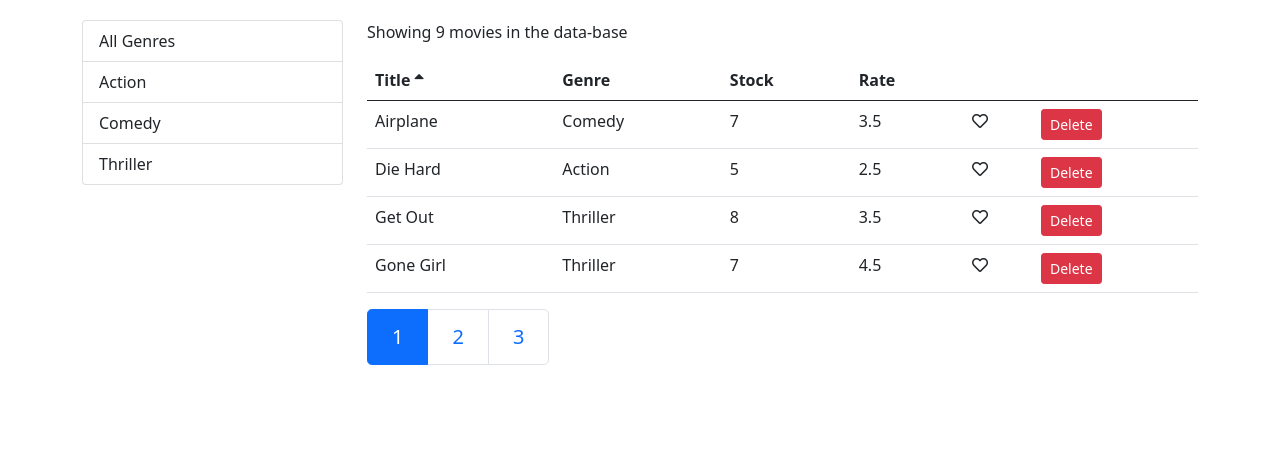
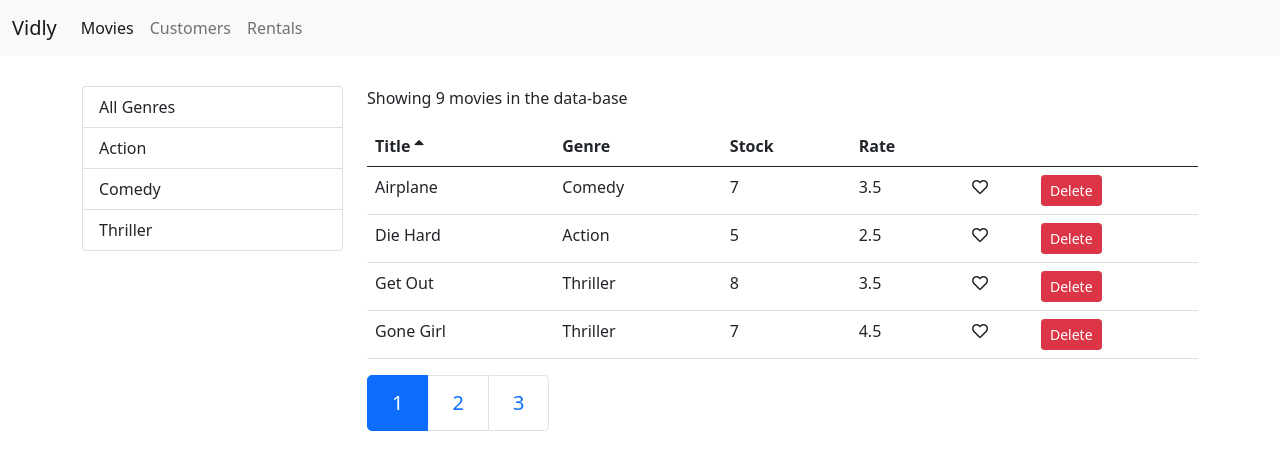
Before and after one commit to iGotABadIdea/Movie-Renting-app, a React (Create React App) app: page /movies in a window 1280 px wide. Shown: the top 470 px of the page. Built offline with nearby package versions, Linux system fonts and the light colour scheme.

Commit message:
navbar added

```diff
--- a/src/App.js
+++ b/src/App.js
@@ -1,23 +1,30 @@
+import {Route,Redirect, Switch} from "react-router-dom";
 import Movies from "./components/movies";
 import Customers from './components/customers'
 import Rentals from './components/rentals';
 import NotFound from './components/notFound';
-import {Route,Redirect} from "react-router-dom";
 import React, { Component } from "react";
-import NavBar from './components/common/navbar';
+import NavBar from './components/navbar';
 
 import './App.css';
 
 class App extends Component {
   render () {
     return (
+      <React.Fragment>
+       <NavBar/>
       <main className="container">
-      <Route path="/movies" component={Movies}></Route>
+      <Switch>
+       <Route path="/movies" component={Movies}></Route>
       <Route path="/customers" component={Customers}></Route>
       <Route path="/rentals" component={Rentals}></Route>
       <Route path="/notFound" component={NotFound}></Route>
-      <Redirect from="/" to="/movies"/>
+      <Redirect from="/" exact to="/movies"/>
+      <Redirect to="/notFound"/>
+      </Switch>
+
       </main>
+      </React.Fragment>
 
     );
   }
--- a/src/components/common/navbar.jsx
+++ b/src/components/navbar.jsx
@@ -1,22 +1,22 @@
 import React from 'react';
-import {Route,Link} from 'react-router-dom'
+import {Route,Link,NavLink} from 'react-router-dom'
 const NavBar = () => {
     return ( <nav className="navbar navbar-expand-lg navbar-light bg-light">
   <div className="container-fluid">
-    <a className="navbar-brand" href="#">Vidly</a>
+    <Link className="navbar-brand" to="/">Vidly</Link>
     <button className="navbar-toggler" type="button" data-bs-toggle="collapse" data-bs-target="#navbarNav" aria-controls="navbarNav" aria-expanded="false" aria-label="Toggle navigation">
       <span className="navbar-toggler-icon"></span>
     </button>
     <div className="collapse navbar-collapse" id="navbarNav">
       <ul className="navbar-nav">
         <li className="nav-item">
-          <a className="nav-link active" aria-current="page" href="#">Movies</a>
+          <NavLink className="nav-link"to="/movies">Movies</NavLink>
         </li>
         <li className="nav-item">
-          <a className="nav-link" href="#">Customers</a>
+          <NavLink className="nav-link" to="/customers">Customers</NavLink>
         </li>
         <li className="nav-item">
-          <a className="nav-link" href="#">Rentals</a>
+          <NavLink className="nav-link" to="/rentals">Rentals</NavLink>
         </li>
       </ul>
     </div>
--- a/src/index.css
+++ b/src/index.css
@@ -1,13 +1,15 @@
 body {
   margin: 0;
-  padding:20px 0 0 ;
+  padding:0 0 0 ;
   font-family: -apple-system, BlinkMacSystemFont, 'Segoe UI', 'Roboto', 'Oxygen',
     'Ubuntu', 'Cantarell', 'Fira Sans', 'Droid Sans', 'Helvetica Neue',
     sans-serif;
   -webkit-font-smoothing: antialiased;
   -moz-osx-font-smoothing: grayscale;
 }
-
+.navbar{
+  margin-bottom: 30px;
+}
 code {
   font-family: source-code-pro, Menlo, Monaco, Consolas, 'Courier New',
     monospace;
```
